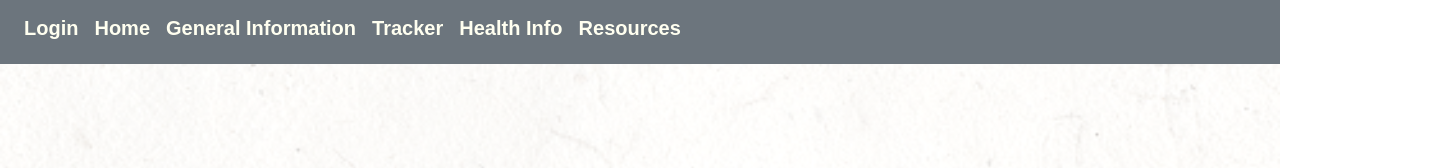
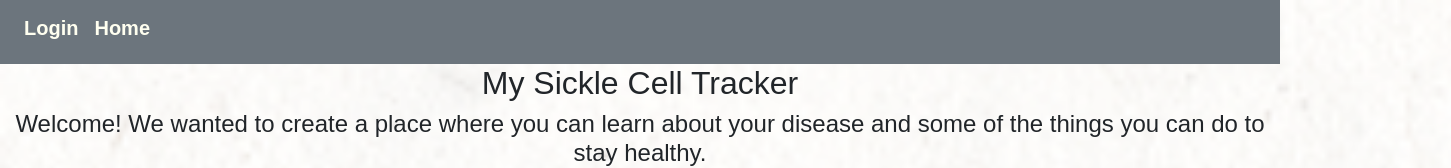
Before and after one commit to marcustate/project-3, a React (Create React App) app in the folder client/: page / in a window 1280 px wide. Shown: the top 168 px of the page, 1451 px wide, since content can reach past the window. Built offline with nearby package versions, Linux system fonts and the light colour scheme; the HTML template or start-up script is replaced by a standard one.

Commit message:
added functionality of navbar components

```diff
--- a/client/src/App.js
+++ b/client/src/App.js
@@ -25,22 +25,23 @@ function App() {
         <Navbar />
         <Switch>
 
-          <Route path="/home" exact component={Home} />
+          <Route path="/" exact component={Home} />
           <Route path="/system" component={System} />
           <Route path="/tracker" component={Tracker} />
           <Route path="/search" component={Search} />
           <Route path="/generalInformation" component={GeneralInformation} />
+          <Route path="/healthInfo" component={HealthInfo} />
           <Route path="/resourcesPage" component={ResourcesPage} />
           <Route path="/login" render={() => (
             (token) ? (
-              <Redirect to="/home" />
+              <Redirect to="/" />
             ) : (
                 <Route path="/login" component={Login} />
               )
           )} />
           <Route path="/register" render={() => (
             (token) ? (
-              <Redirect to="/home" />
+              <Redirect to="/" />
             ) : (
                 <Route path="/register" component={Register} />
               )
--- a/client/src/components/Navbar/index.js
+++ b/client/src/components/Navbar/index.js
@@ -1,48 +1,46 @@
 import React from "react";
 import { Link } from "react-router-dom";
 import "./style.css"
+
+const token = localStorage.getItem("token")
 
 function Navbar() {
     return (
         <div>
             <nav className="navbar navbar-expand-lg navbar-light bg-secondary">
-
+                {(token) ? (
                     <ul className="navbar-nav">
 
                         <Link className="navbar-brand" to="/login"
-                        className={window.location.pathname === "/home" ? "nav-link active" : "nav-link"} >
+                            className={window.location.pathname === "/" ? "nav-link active" : "nav-link"} >
                             <h5>Login</h5>
                         </Link>
 
                         <li className="nav-item">
 
-                        <Link to="/home"
-                            className={window.location.pathname === "/home" ? "nav-link active" : "nav-link"}>
+                            <Link to="/"
+                                className={window.location.pathname === "/" ? "nav-link active" : "nav-link"}>
                                 <h5>Home</h5>
                             </Link>
                         </li>
-
                         <li className="nav-item">
                             <Link to="/generalInformation"
                                 className={window.location.pathname === "/generalInformation" ? "nav-link active" : "nav-link"}>
                                 <h5>General Information</h5>
                             </Link>
                         </li>
-
                         <li className="nav-item">
                             <Link to="/tracker"
                                 className={window.location.pathname === "/tracker" ? "nav-link active" : "nav-link"}>
                                 <h5>Tracker</h5>
                             </Link>
                         </li>
-
                         <li className="nav-item">
                             <Link to="/healthInfo"
                                 className={window.location.pathname === "/healthInfo" ? "nav-link active" : "nav-link"}>
                                 <h5>Health Info</h5>
                             </Link>
                         </li>
-
                         <li className="nav-item">
                             <Link to="/resourcesPage"
                                 className={window.location.pathname === "/resourcesPage" ? "nav-link active" : "nav-link"}>
@@ -50,6 +48,20 @@ function Navbar() {
                             </Link>
                         </li>
                     </ul>
+                ) : (
+                    <ul className="navbar-nav">
+                    <Link className="navbar-brand" to="/login"
+                        className={window.location.pathname === "/" ? "nav-link active" : "nav-link"} >
+                        <h5>Login</h5>
+                    </Link>
+                    <li className="nav-item">
+                        <Link to="/"
+                            className={window.location.pathname === "/" ? "nav-link active" : "nav-link"}>
+                            <h5>Home</h5>
+                        </Link>
+                    </li>
+                </ul>
+                    )}
             </nav>
         </div>
     );
```
Lines whose indentation alone changed are shown as unchanged.
